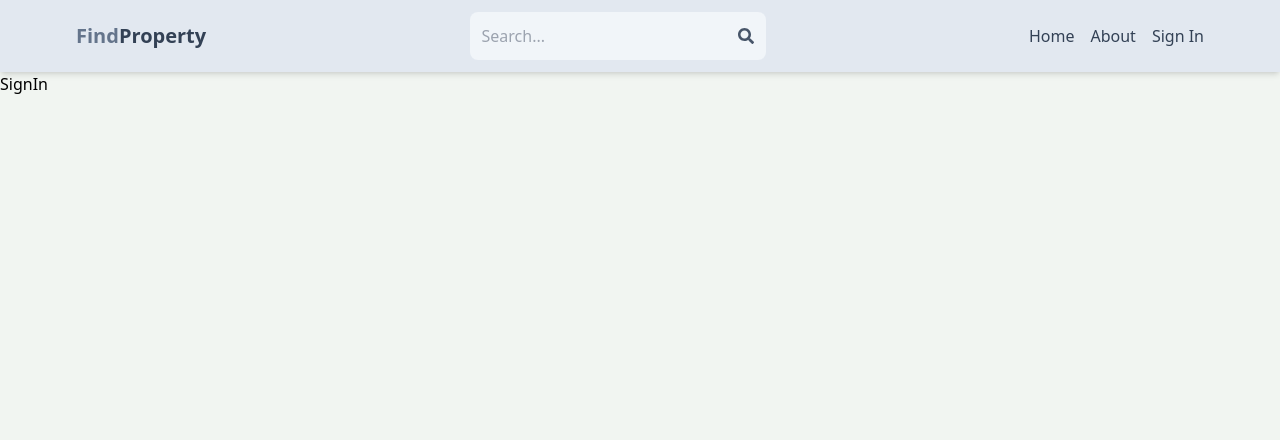
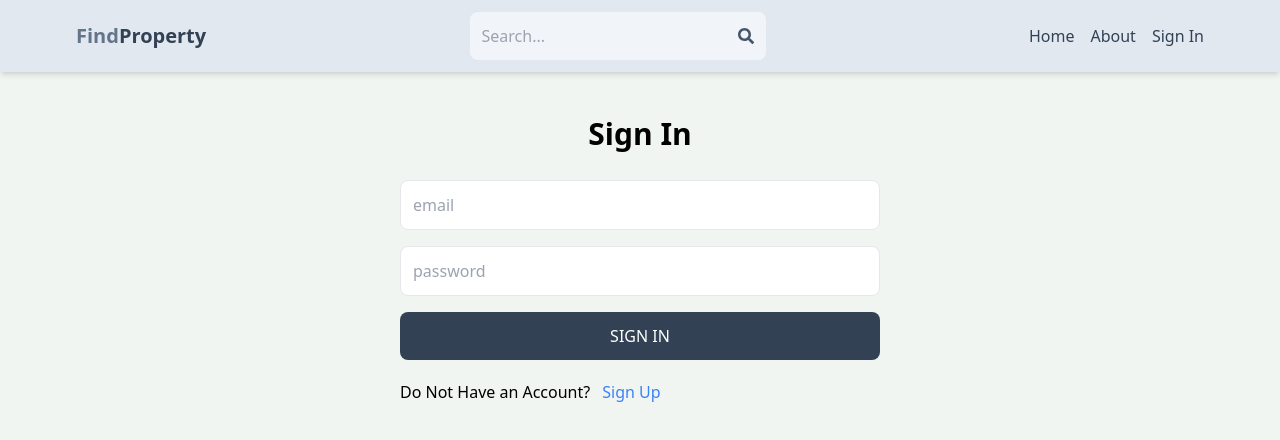
Before and after one commit to meozalat2022/Home-Finder, a React (Vite) app in the folder client/: page /sign-in in a window 1280 px wide. Shown: the top 440 px of the page. Built offline with nearby package versions, Linux system fonts and the light colour scheme.

Commit message:
signin UI

```diff
--- a/client/src/App.jsx
+++ b/client/src/App.jsx
@@ -4,8 +4,8 @@
 import Profile from "./pages/Profile";
 import About from "./pages/About";
 import SignUp from "./pages/SignUp";
-import SingIn from "./pages/SignIn";
 import Header from "./components/Header";
+import SignIn from "./pages/SignIn";
 
 const App = () => {
   return (
@@ -16,7 +16,7 @@
         <Route path="/profile" element={<Profile />} />
         <Route path="/about" element={<About />} />
         <Route path="/sign-up" element={<SignUp />} />
-        <Route path="/sign-in" element={<SingIn />} />
+        <Route path="/sign-in" element={<SignIn />} />
       </Routes>
     </BrowserRouter>
   );
--- a/client/src/components/Header.jsx
+++ b/client/src/components/Header.jsx
@@ -30,7 +30,7 @@
               About
             </li>
           </Link>
-          <Link to="/sing-in">
+          <Link to="/sign-in">
             <li className="sm:inline text-slate-700 hover:underline">
               Sign In
             </li>
--- a/client/src/pages/SignIn.jsx
+++ b/client/src/pages/SignIn.jsx
@@ -1,7 +1,77 @@
-import React from "react";
+import React, { useState } from "react";
+import { Link, useNavigate } from "react-router-dom";
 
 const SignIn = () => {
-  return <div>SignIn</div>;
+  const [formData, setFormData] = useState({});
+  const [error, setError] = useState(null);
+  const [loading, setLoading] = useState(false);
+  const navigate = useNavigate();
+
+  const onChangeHandler = (e) => {
+    setFormData({
+      ...formData,
+      [e.target.id]: e.target.value,
+    });
+  };
+
+  const onSubmitHandler = async (e) => {
+    e.preventDefault();
+
+    try {
+      setLoading(true);
+      const res = await fetch("/api/auth/signin", {
+        method: "POST",
+        headers: { "Content-Type": "application/json" },
+        body: JSON.stringify(formData),
+      });
+      const data = await res.json();
+      if (data.success === false) {
+        setLoading(false);
+        setError(data.message);
+        return;
+      }
+      setLoading(false);
+      setError(null);
+      navigate("/");
+    } catch (error) {
+      setLoading(false);
+      setError(error.message);
+    }
+  };
+  return (
+    <div className="p-4 max-w-lg mx-auto">
+      <h1 className="text-3xl font-semibold text-center my-7">Sign In</h1>
+      <form onSubmit={onSubmitHandler} className="flex flex-col gap-4">
+        <input
+          onChange={onChangeHandler}
+          type="email"
+          placeholder="email"
+          id="email"
+          className="border p-3 rounded-lg"
+        />
+        <input
+          onChange={onChangeHandler}
+          type="password"
+          placeholder="password"
+          id="password"
+          className="border p-3 rounded-lg"
+        />
+        <button
+          disabled={loading}
+          className="bg-slate-700 p-3 text-white hover:opacity-90 disabled:opacity-80 rounded-lg uppercase"
+        >
+          {loading ? "Loading..." : "Sign In"}
+        </button>
+      </form>
+      <div className="flex gap-3 mt-5">
+        <p>Do Not Have an Account?</p>
+        <Link to={"/sign-up"}>
+          <span className="text-blue-500">Sign Up</span>
+        </Link>
+      </div>
+      {error && <p className="text-red-500 mt-5">{error}</p>}
+    </div>
+  );
 };
 
 export default SignIn;
```
Also changed, not shown: 1 other file (tests, documents, lock files or other folders).
